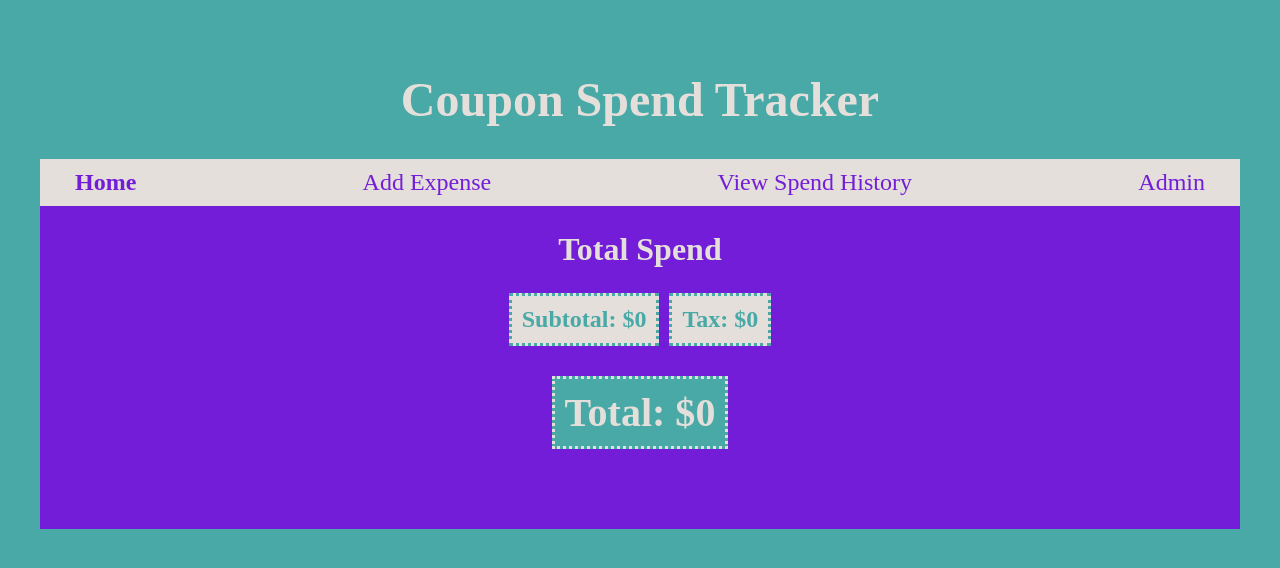
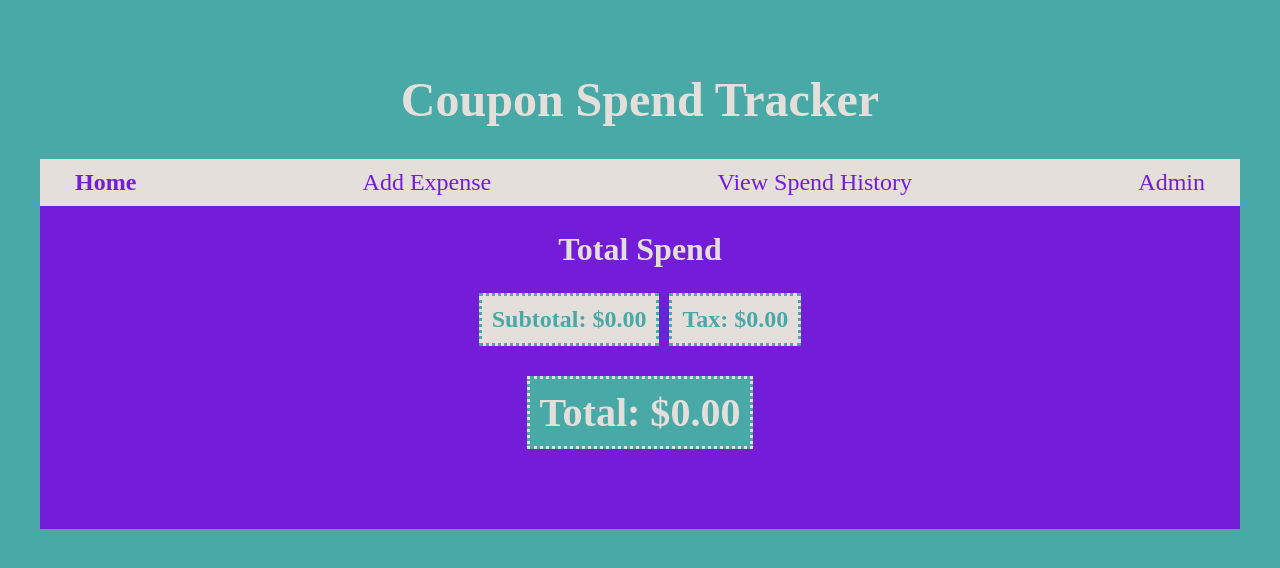
Before and after one commit to Shooflower/coupon-spend-tracker, a React (Vite) app: page / in a window 1280 px wide. Shown: the top 568 px of the page. Built offline with nearby package versions, Linux system fonts and the light colour scheme; no server answers; a web font is replaced by a local one.

Commit message:
Fixed decimal values on spend totals

```diff
--- a/src/components/TrackerHome.tsx
+++ b/src/components/TrackerHome.tsx
@@ -26,10 +26,10 @@
         <div className="home">
             <h2 className="subsection--heading">Total Spend</h2>
             <div className="home--spendamounts">
-                <div className="tracker--totalspend">Subtotal: ${totalAmounts}</div>
-                <div className="tracker--totalspend">Tax: ${totalTax}</div>
+                <div className="tracker--totalspend">Subtotal: ${totalAmounts.toFixed(2)}</div>
+                <div className="tracker--totalspend">Tax: ${totalTax.toFixed(2)}</div>
             </div>
-            <div className="tracker--totalspend tracker--final">Total: ${totalsCombined}</div>
+            <div className="tracker--totalspend tracker--final">Total: ${totalsCombined.toFixed(2)}</div>
         </div>
     )
 }
```
